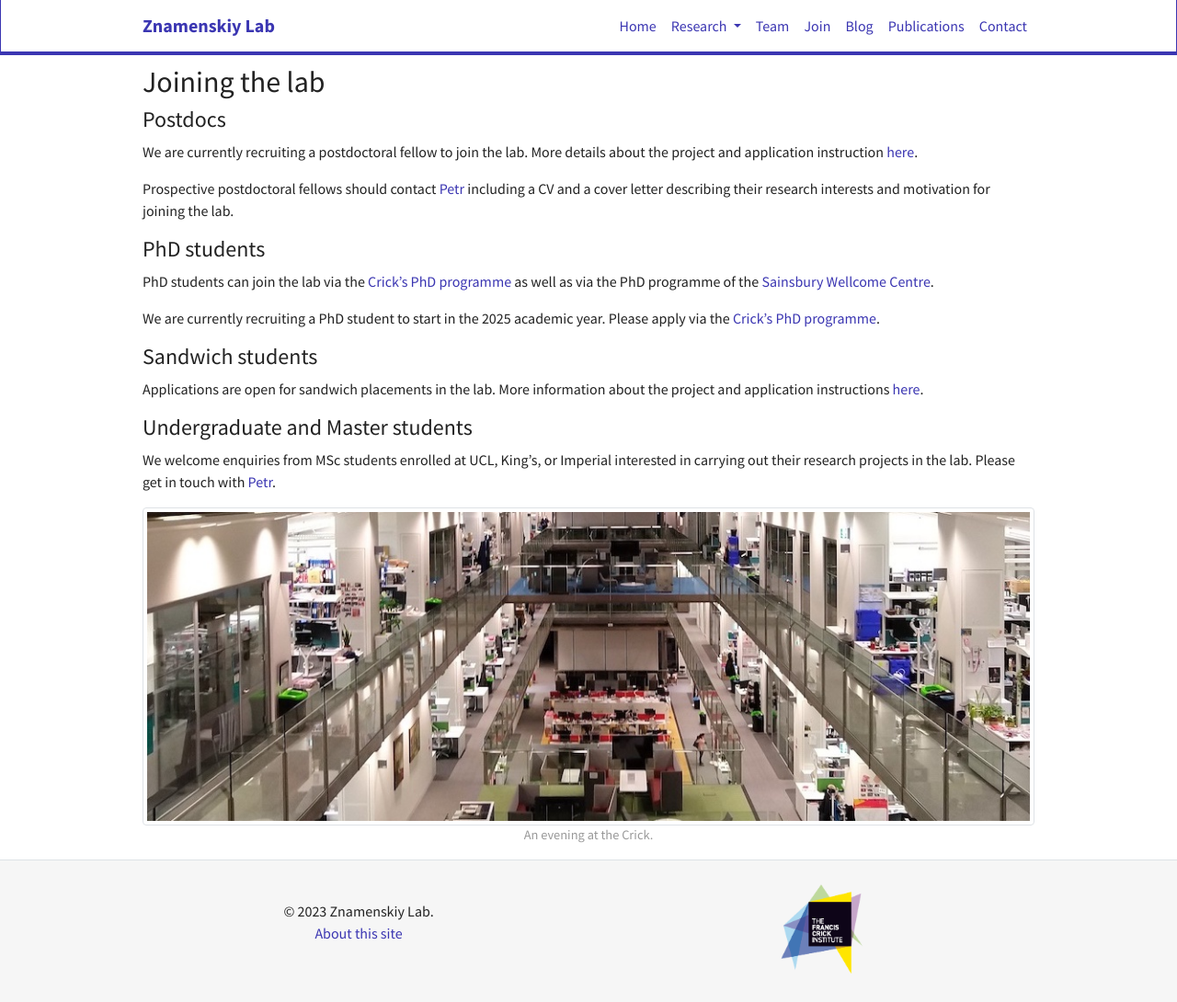
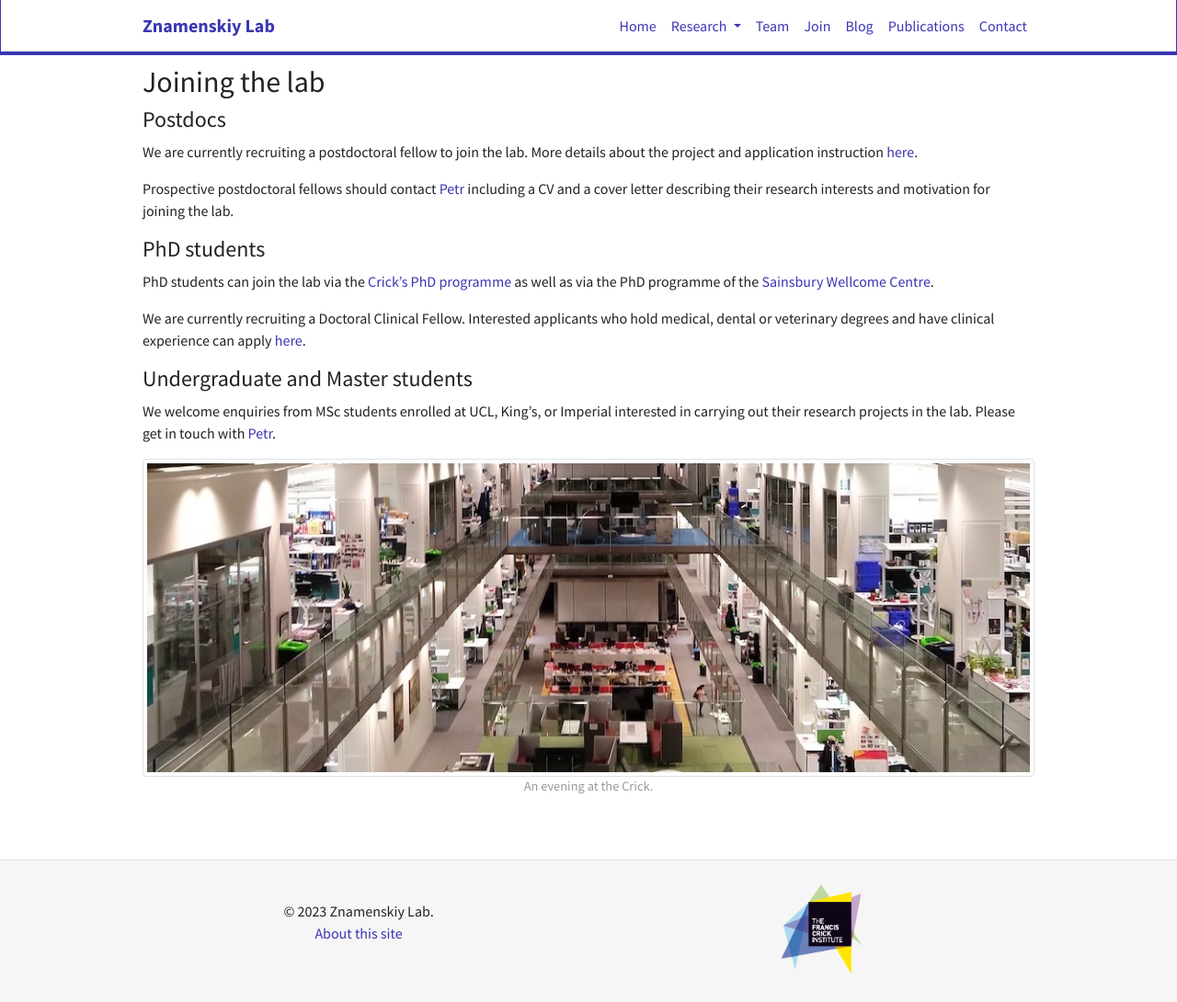
Before and after one commit to znamlab/znamlab.github.io, a Jekyll site: the page built from _pages/vacancies.md, in a window 1280 px wide and 1090 px high. Shown: the whole window at 92% size. Built offline with Jekyll 4.4.1, drawn with Linux system fonts in a browser that asks for light colours; nearby versions of some CDN libraries.

Commit message:
Update vacancies for postdoc and PhD positions

```diff
--- a/_pages/vacancies.md
+++ b/_pages/vacancies.md
@@ -10,7 +10,7 @@ permalink: /vacancies
 
 ## Postdocs
 
-We are currently recruiting a postdoctoral fellow to join the lab. More details about the project and application instruction [here](https://www.crick.ac.uk/careers-study/vacancies/2024-09-16-postdoctoral-fellow-p-znamenskiy-lab).
+We are currently recruiting a postdoctoral fellow to join the lab. More details about the project and application instruction [here](https://www.crick.ac.uk/careers-study/vacancies/2025-10-17-postdoctoral-fellow-p-znamenskiy-lab).
 
 Prospective postdoctoral fellows should contact <a href="{{ site.url }}{{ site.baseurl }}/contact">Petr</a>
 including a CV and a cover letter describing their research interests and motivation for joining the lab.
@@ -20,11 +20,7 @@ including a CV and a cover letter describing their research interests and motiva
 PhD students can join the lab via the [Crick's PhD programme](https://www.crick.ac.uk/careers-study/students/phd-students)
 as well as via the PhD programme of the [Sainsbury Wellcome Centre](https://www.sainsburywellcome.org/web/content/phd-programme).
 
-We are currently recruiting a PhD student to start in the 2025 academic year. Please apply via the [Crick's PhD programme](https://www.crick.ac.uk/careers-study/students/phd-students).
-
-## Sandwich students
-
-Applications are open for sandwich placements in the lab. More information about the project and application instructions [here](https://www.crick.ac.uk/careers-study/vacancies/2024-09-09-representation-of-visual-space-in-freely-moving-animals).
+We are currently recruiting a Doctoral Clinical Fellow. Interested applicants who hold medical, dental or veterinary degrees and have clinical experience can apply [here](https://www.crick.ac.uk/careers-and-study/clinical-fellows/doctoral-clinical-fellows).
 
 ## Undergraduate and Master students
 
```
